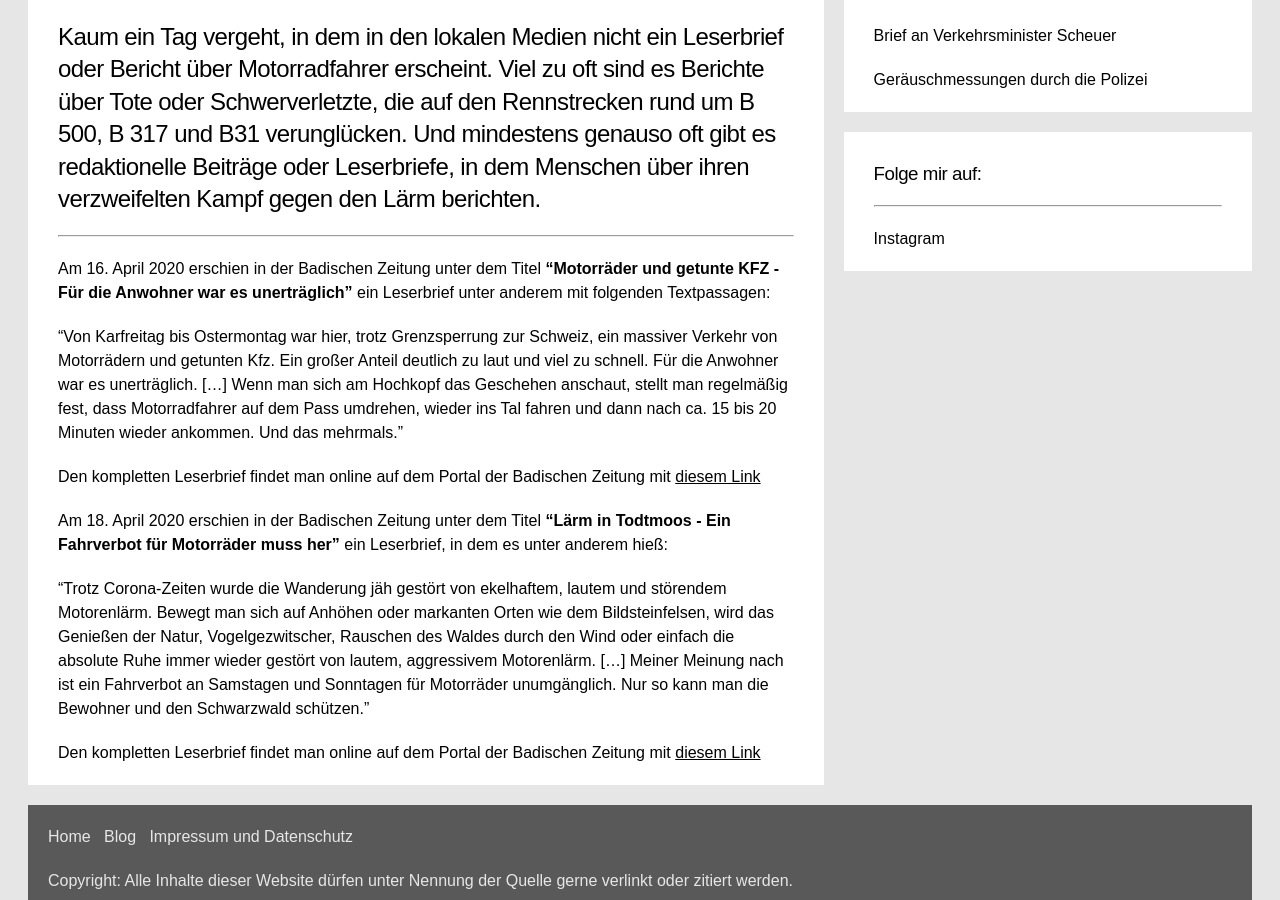
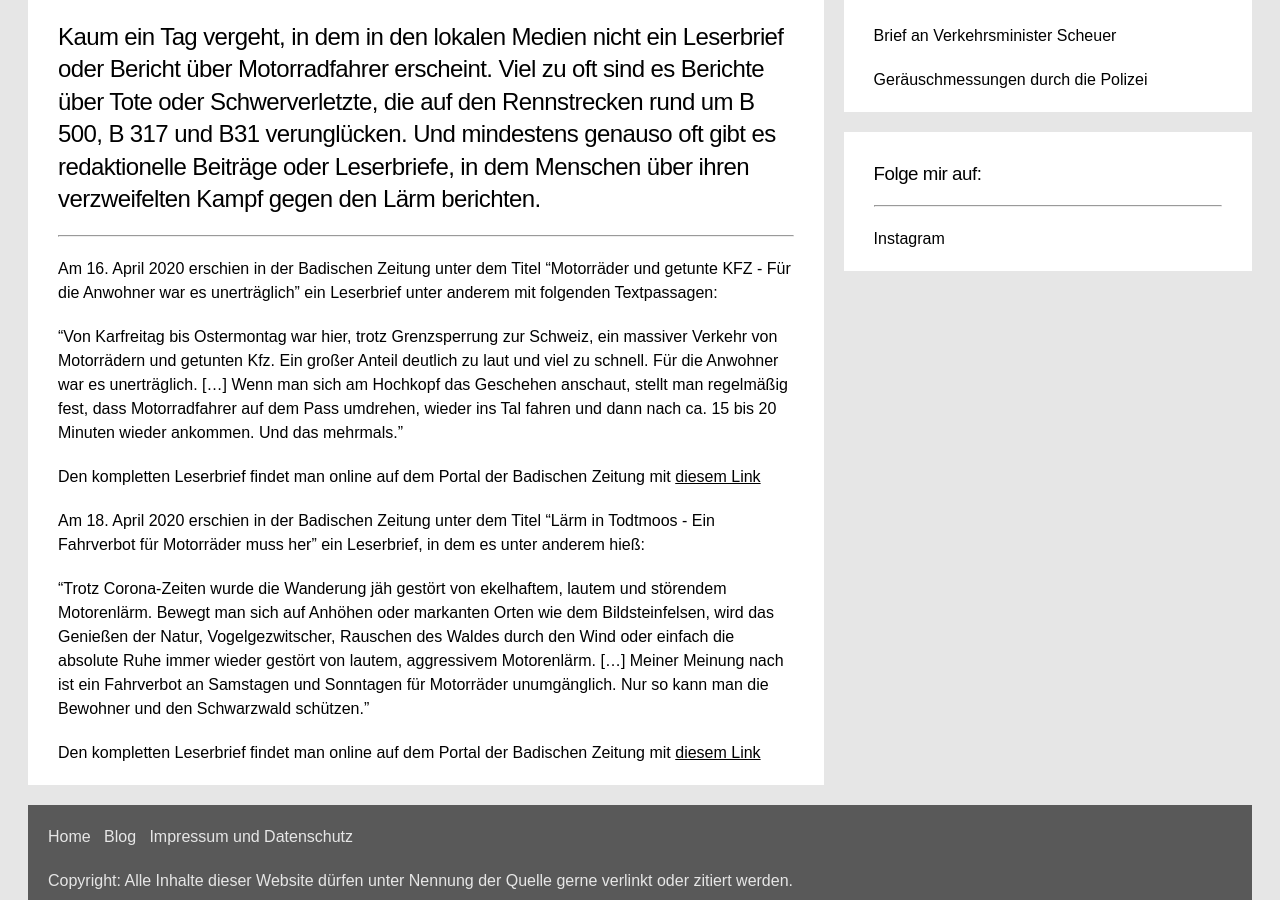
Before and after one commit to rettet-die-stille/rettet-die-stille.github.io, a Jekyll site: the page built from _posts/2020-06-04-Leserbrief-und-Zeitungsberichte-Teil-1.md, in a window 1280 px wide and 900 px high, scrolled down 634 px. Built offline with Jekyll 4.4.1, drawn with Linux system fonts in a browser that asks for light colours.

```diff
--- a/_posts/2020-06-04-Leserbrief-und-Zeitungsberichte-Teil-1.md
+++ b/_posts/2020-06-04-Leserbrief-und-Zeitungsberichte-Teil-1.md
@@ -5,13 +5,13 @@ date: 2020-06-04
 shorttext: "Kaum ein Tag vergeht, in dem in den lokalen Medien nicht ein Leserbrief oder Bericht über Motorradfahrer erscheint. Viel zu oft sind es Berichte über Tote oder Schwerverletzte, die auf den Rennstrecken rund um B 500, B 317 und B31 verunglücken. Und mindestens genauso oft gibt es redaktionelle Beiträge oder Leserbriefe, in dem Menschen über ihren verzweifelten Kampf gegen den Lärm berichten."
 ---
 
-Am 16. April 2020 erschien in der Badischen Zeitung unter dem Titel <b>"Motorräder und getunte KFZ - Für die Anwohner war es unerträglich"</b> ein Leserbrief unter anderem mit folgenden Textpassagen:
+Am 16. April 2020 erschien in der Badischen Zeitung unter dem Titel "Motorräder und getunte KFZ - Für die Anwohner war es unerträglich" ein Leserbrief unter anderem mit folgenden Textpassagen:
 
 "Von Karfreitag bis Ostermontag war hier, trotz Grenzsperrung zur Schweiz, ein massiver Verkehr von Motorrädern und getunten Kfz. Ein großer Anteil deutlich zu laut und viel zu schnell. Für die Anwohner war es unerträglich. [...] Wenn man sich am Hochkopf das Geschehen anschaut, stellt man regelmäßig fest, dass Motorradfahrer auf dem Pass umdrehen, wieder ins Tal fahren und dann nach ca. 15 bis 20 Minuten wieder ankommen. Und das mehrmals."
 
  Den kompletten Leserbrief findet man online auf dem Portal der Badischen Zeitung mit <span style="text-decoration: underline;">[diesem Link](https://www.badische-zeitung.de/leserbriefe-xmack7fqx--184823445.html){:target="_blank"}</span>
 
-Am 18. April 2020 erschien in der Badischen Zeitung unter dem Titel <b>"Lärm in Todtmoos - Ein Fahrverbot für Motorräder muss her"</b> ein Leserbrief, in dem es unter anderem hieß:
+Am 18. April 2020 erschien in der Badischen Zeitung unter dem Titel "Lärm in Todtmoos - Ein Fahrverbot für Motorräder muss her" ein Leserbrief, in dem es unter anderem hieß:
 
 "Trotz Corona-Zeiten wurde die Wanderung jäh gestört von ekelhaftem, lautem und störendem Motorenlärm. Bewegt man sich auf Anhöhen oder markanten Orten wie dem Bildsteinfelsen, wird das Genießen der Natur, Vogelgezwitscher, Rauschen des Waldes durch den Wind oder einfach die absolute Ruhe immer wieder gestört von lautem, aggressivem Motorenlärm. [...] Meiner Meinung nach ist ein Fahrverbot an Samstagen und Sonntagen für Motorräder unumgänglich. Nur so kann man die Bewohner und den Schwarzwald schützen."
 
```
